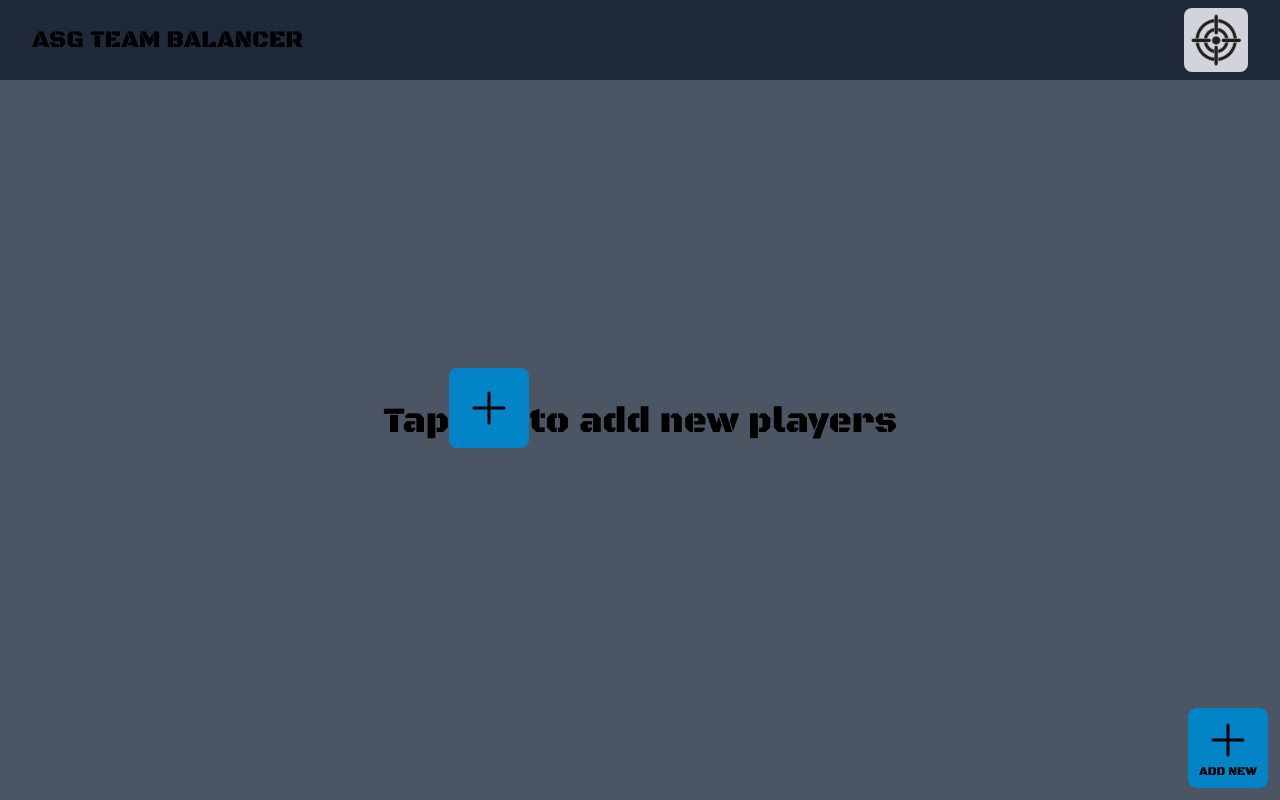
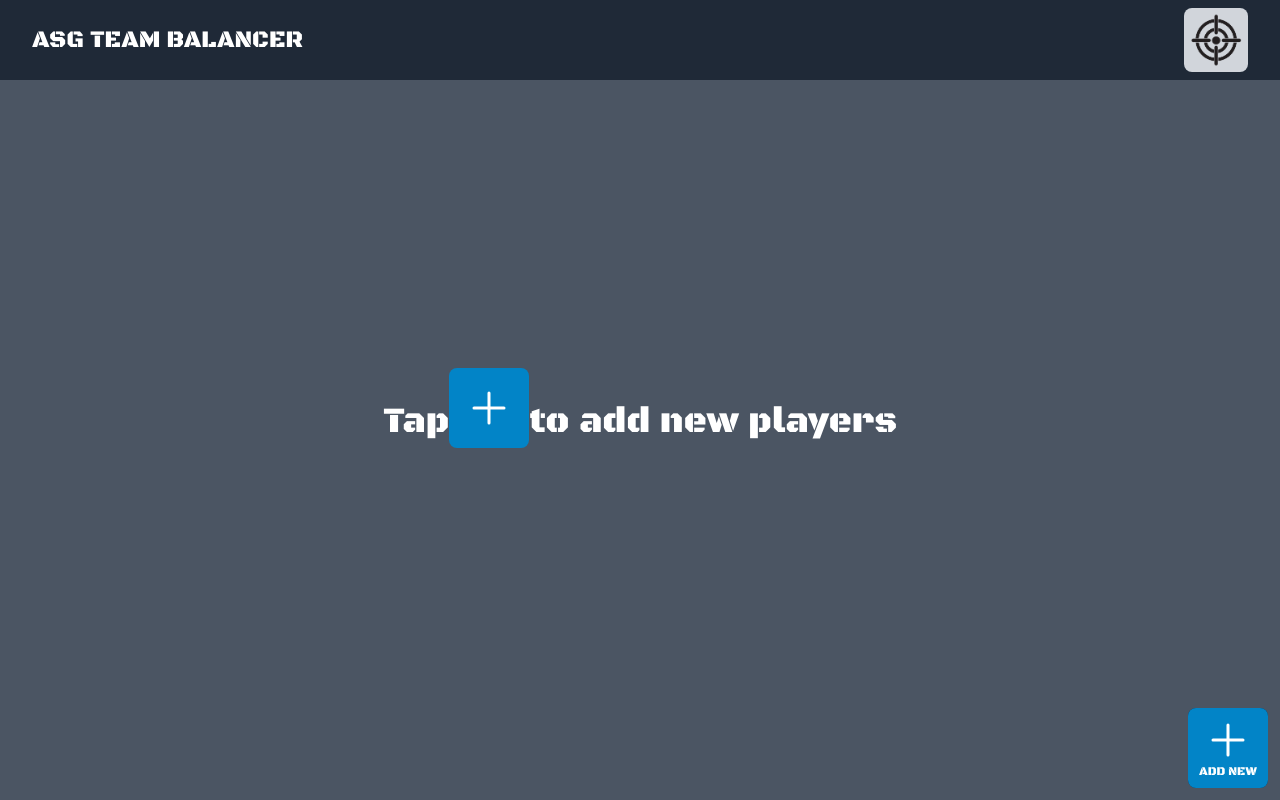
Before and after one commit to DevmianS/airsoft_team_balancer, a Next.js app: page / in a window 1280 px wide. Built offline with nearby package versions, Linux system fonts and the light colour scheme.

Commit message:
Changed color and removed some transitions

```diff
--- a/components/PlayerList.tsx
+++ b/components/PlayerList.tsx
@@ -247,7 +247,7 @@ export default function PlayerList() {
       )}
       {isRandomized && (
         <button
-          className={`animate-slideleft w-20 bg-sky-600 h-20 flex-col  bottom-3 right-3 rounded-lg flex justify-center transition-all duration-300 items-center fixed`}
+          className={`animate-slideleft w-20 bg-sky-600 h-20 flex-col  bottom-3 right-3 rounded-lg flex justify-center items-center fixed`}
           onClick={() => {
             setIsRandomized(false);
           }}
--- a/styles/globals.css
+++ b/styles/globals.css
@@ -5,7 +5,7 @@ body {
   margin: 0;
   font-family: -apple-system, BlinkMacSystemFont, Segoe UI, Roboto, Oxygen,
     Ubuntu, Cantarell, Fira Sans, Droid Sans, Helvetica Neue, sans-serif;
-
+  color: white;
   font-family: 'Black Ops One', cursive;
 }
 a {
@@ -15,7 +15,6 @@ a {
 
 * {
   box-sizing: border-box;
-  transition: all 300ms;
 }
 #__next {
   @apply flex h-screen flex-col relative;
```
